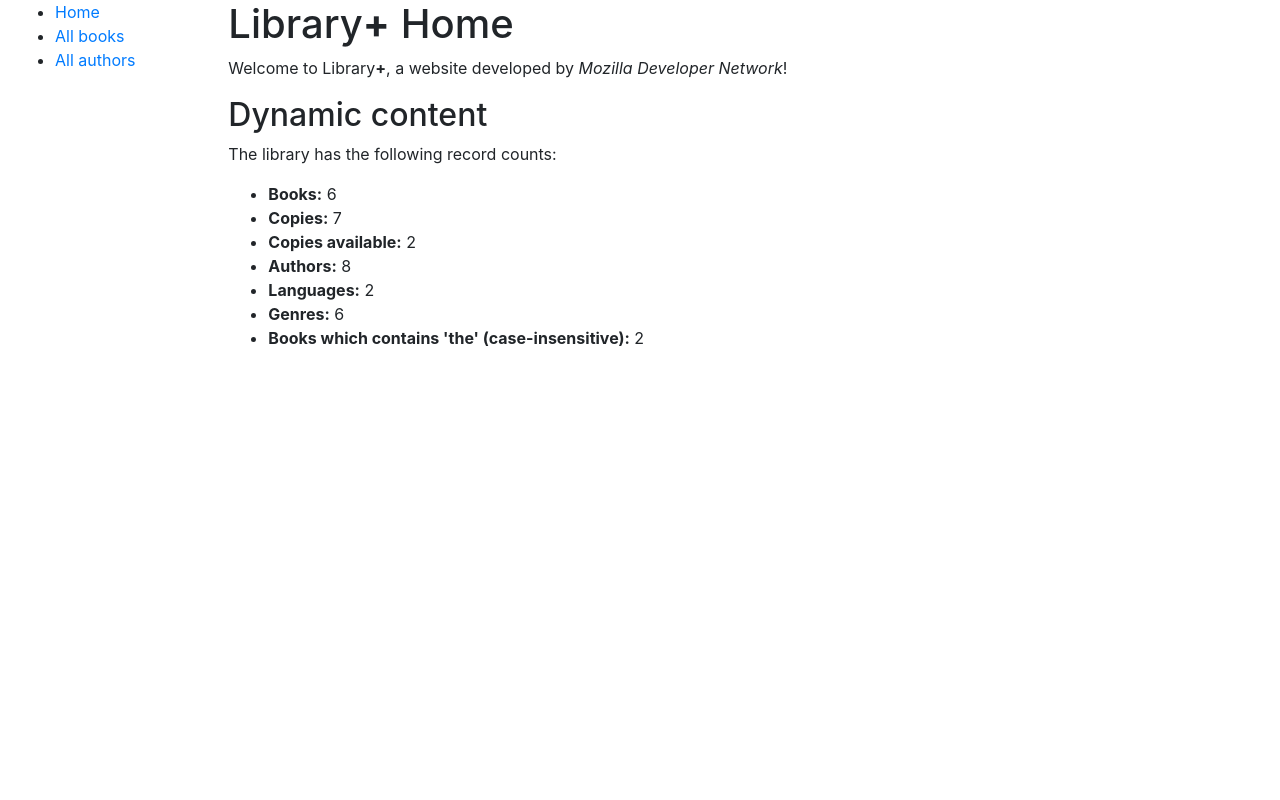
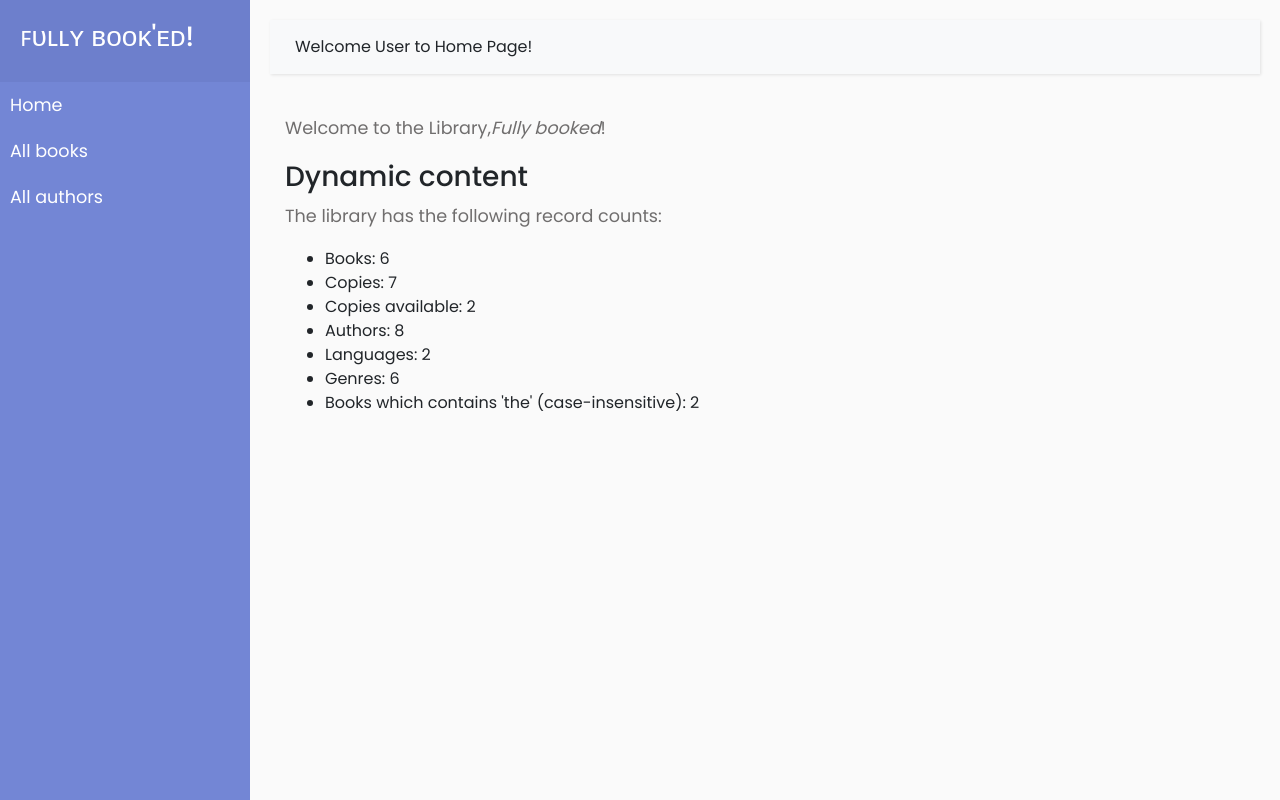
Before and after one commit to rahulXs/django-library-pro, a Django app: page /catalog/ in a window 1280 px wide. Run offline with Django 3.2, Linux system fonts and the light colour scheme; data comes from the database, SQL or seed files in the repository.

Commit message:
New base template added.

```diff
--- a/catalog/static/css/style.css
+++ b/catalog/static/css/style.css
@@ -1,5 +1,78 @@
-.sidebar-nav {
-    margin-top: 20px;
-    padding: 0;
-    list-style: none;
+
+@import "https://fonts.googleapis.com/css?family=Poppins:300,400,500,600,700";
+body {
+    font-family: 'Poppins', sans-serif;
+    background: #fafafa;
 }
+
+p {
+    font-family: 'Poppins', sans-serif;
+    font-size: 1.1em;
+    line-height: 1.7em;
+    color: rgb(112, 110, 110);
+}
+
+a,
+a:hover,
+a:focus {
+    color: inherit;
+    text-decoration: none;
+    transition: all 0.3s;
+}
+
+.navbar {
+    padding: 15px 10px;
+    background: #fff;
+    border: none;
+    border-radius: 0;
+    margin-bottom: 40px;
+    box-shadow: 1px 1px 3px rgba(0, 0, 0, 0.1);
+}
+
+/* ---------------------------------------------------
+    SIDEBAR STYLE
+----------------------------------------------------- */
+
+.wrapper {
+    display: flex;
+    width: 100%;
+    align-items: stretch;
+}
+
+#sidebar {
+    min-width: 250px;
+    max-width: 250px;
+    background: #7386D5;
+    color: #fff;
+    transition: all 0.3s;
+}
+
+
+#sidebar .sidebar-header {
+    padding: 20px;
+    background: #6d7fcc;
+}
+
+
+#sidebar ul li a {
+    padding: 10px;
+    font-size: 1.1em;
+    display: block;
+}
+
+#sidebar ul li a:hover {
+    color: #7386D5;
+    background: #fff;
+}
+
+
+/* ---------------------------------------------------
+    CONTENT STYLE
+----------------------------------------------------- */
+
+#content {
+    width: 100%;
+    padding: 20px;
+    min-height: 100vh;
+    transition: all 0.3s;
+}
--- a/catalog/templates/base_generic.html
+++ b/catalog/templates/base_generic.html
@@ -7,20 +7,30 @@
   <link rel="stylesheet" href="https://cdn.jsdelivr.net/npm/bootstrap@4.5.3/dist/css/bootstrap.min.css" integrity="sha384-TX8t27EcRE3e/ihU7zmQxVncDAy5uIKz4rEkgIXeMed4M0jlfIDPvg6uqKI2xXr2" crossorigin="anonymous">
    <!-- Add additional CSS in static file -->
   {% load static %}
-  <link rel="stylesheet" href="{% static 'css/styles.css' %}">
+  <link rel="stylesheet" href="{% static 'css/style.css' %}">
 </head>
 <body>
-  <div class="container-fluid">
-    <div class="row">
-      <div class="col-sm-2">
+<div class="wrapper">
+   <!-- Sidebar  -->
+   <nav id="sidebar">
+      <div class="sidebar-header">
+         <h3>ꜰᴜʟʟʏ ʙᴏᴏᴋ'ᴇᴅ! </h3>
+      </div>
       {% block sidebar %}
-        <ul class="sidebar-nav">
+      <ul class="list-unstyled">
          <li><a href="{% url 'index' %}">Home</a></li>
          <li><a href="">All books</a></li>
          <li><a href="">All authors</a></li>
       </ul>
       {% endblock %}
+   </nav>
+   <!-- Page Content  -->
+   <div id="content">
+      <nav class="navbar navbar-expand-lg navbar-light bg-light">
+         <div class="container-fluid">
+          {% block heading %}<span>Welcome User!</span>{% endblock %}
          </div>
+      </nav>
       <div class="col-sm-10 ">{% block content %}{% endblock %}</div>
    </div>
 </div>
--- a/catalog/templates/catalog/index.html
+++ b/catalog/templates/catalog/index.html
@@ -4,18 +4,21 @@
 <title>Home Page</title>
 {% endblock %}
 
+{% block heading %}
+<span>Welcome User to Home Page!</span>
+{% endblock %}
+
 {% block content %}
-  <h1>Library<b>+</b> Home</h1>
-  <p>Welcome to Library<b>+</b>, a website developed by <em>Mozilla Developer Network</em>!</p>
-  <h2>Dynamic content</h2>
+  <p>Welcome to the Library,<em>Fully booked</em>!</p>
+  <h3>Dynamic content</h3>
   <p>The library has the following record counts:</p>
   <ul>
-    <li><strong>Books:</strong> {{ num_books }}</li>
-    <li><strong>Copies:</strong> {{ num_instances }}</li>
-    <li><strong>Copies available:</strong> {{ num_instances_available }}</li>
-    <li><strong>Authors:</strong> {{ num_authors }}</li>
-    <li><strong>Languages:</strong> {{ num_languages }}</li>
-    <li><strong>Genres:</strong> {{ num_genres }}</li>
-    <li><strong>Books which contains 'the' (case-insensitive):</strong> {{ num_books_contains_the }}</li>
+    <li>Books: {{ num_books }}</li>
+    <li>Copies: {{ num_instances }}</li>
+    <li>Copies available: {{ num_instances_available }}</li>
+    <li>Authors: {{ num_authors }}</li>
+    <li>Languages: {{ num_languages }}</li>
+    <li>Genres: {{ num_genres }}</li>
+    <li>Books which contains 'the' (case-insensitive): {{ num_books_contains_the }}</li>
   </ul>
 {% endblock %}
```
Lines whose indentation alone changed are shown as unchanged.
